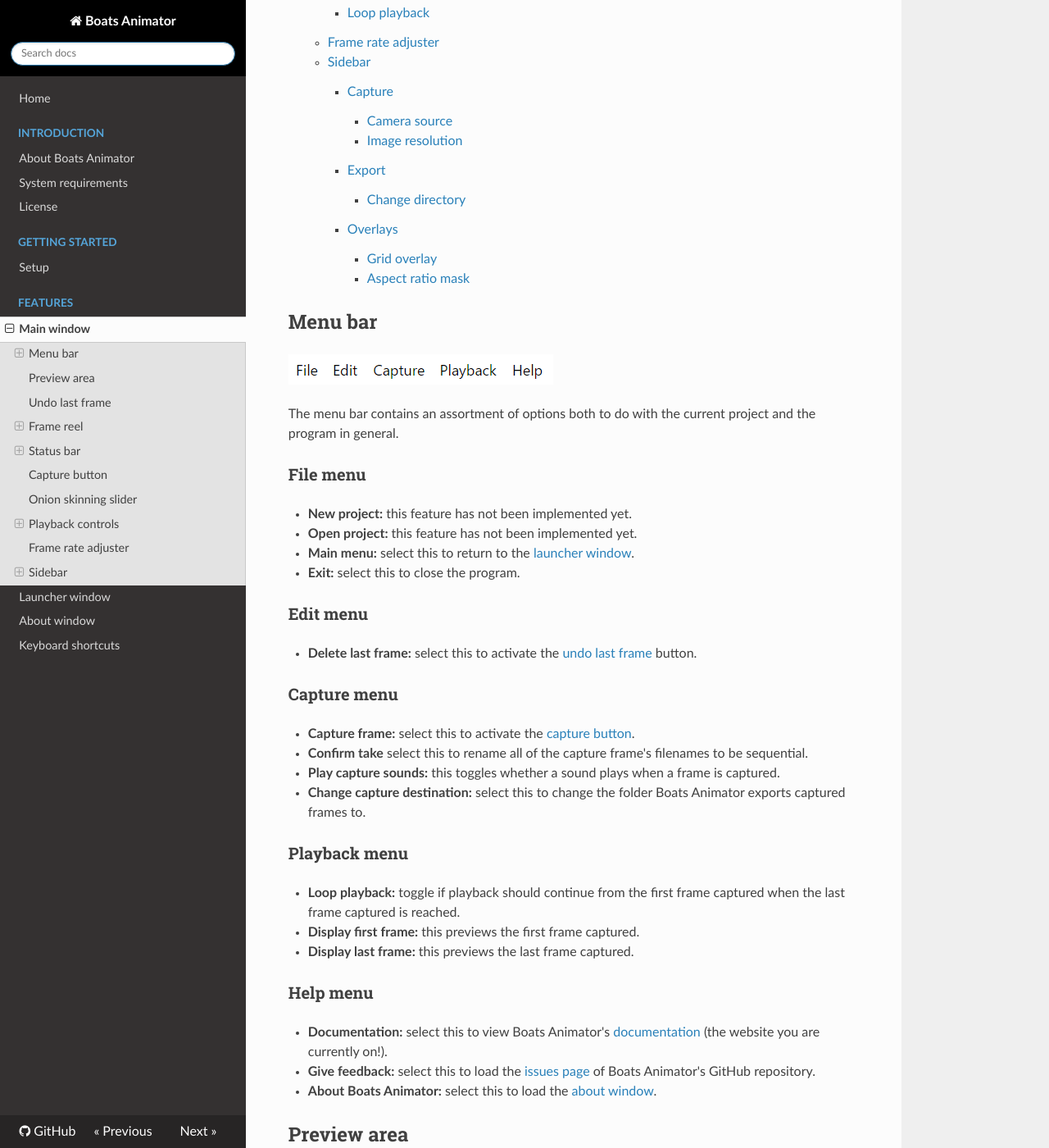
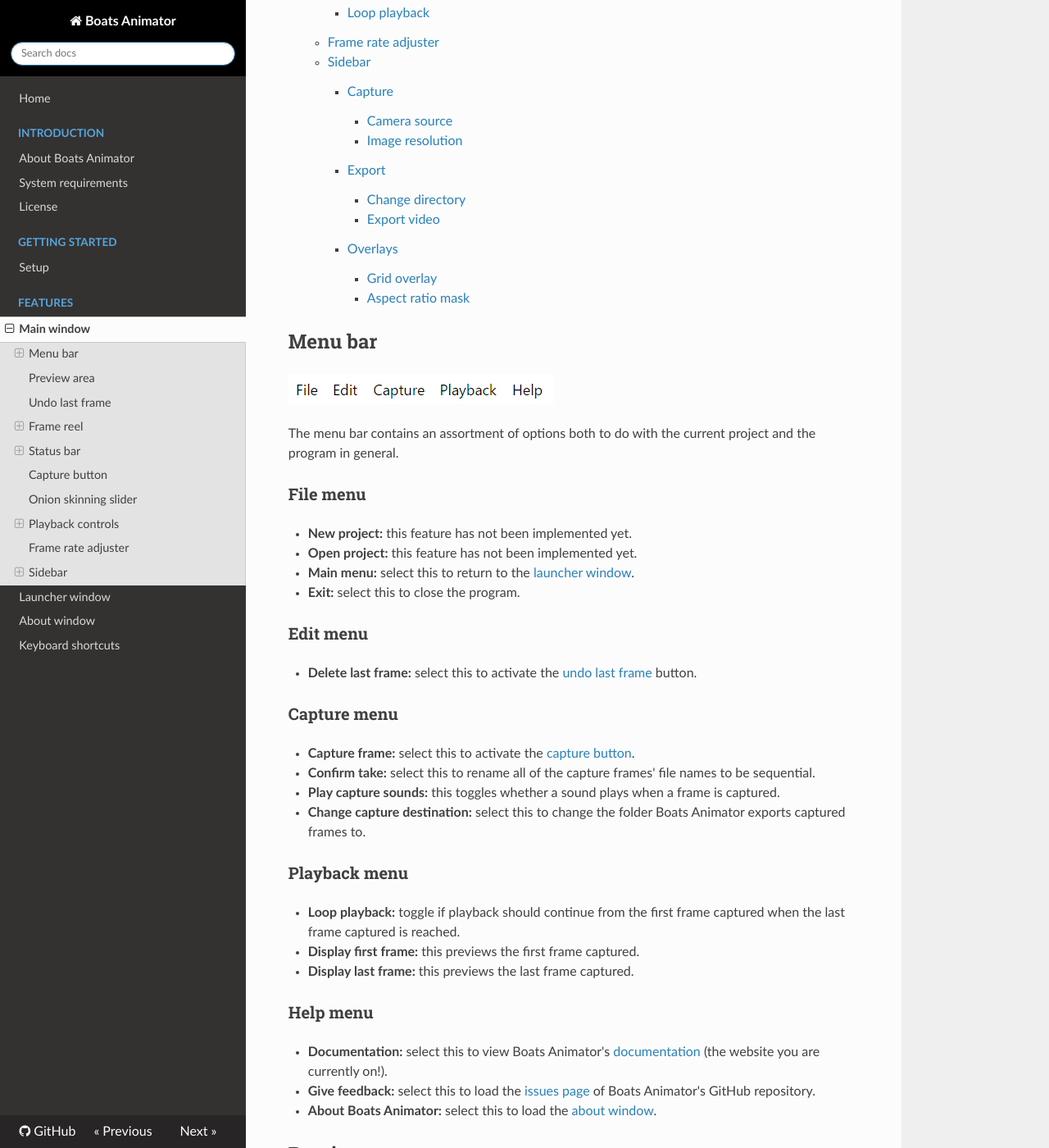
Before and after one commit to charlielee/boats-animator, an MkDocs documentation site: the page built from docs/features/main-window.md, in a window 1280 px wide and 1400 px high, scrolled down 1289 px. Shown: the whole window at 82% size. Built offline with MkDocs 1.6.1, drawn with Linux system fonts in a browser that asks for light colours; nearby versions of some CDN libraries; old or Windows-style settings are respelled for this version of MkDocs; some of the changed text lies outside the part shown.

Commit message:
Update docs with video export information

```diff
--- a/docs/features/main-window.md
+++ b/docs/features/main-window.md
@@ -4,41 +4,49 @@
 [TOC]
 
 ## Menu bar
+
 ![Menu bar](../img/menu-bar.png)
 
 The menu bar contains an assortment of options both to do with the current project and the program in general.
 
 ### File menu
+
 * **New project:** this feature has not been implemented yet.
 * **Open project:** this feature has not been implemented yet.
 * **Main menu:** select this to return to the [launcher window](launcher-window.md).
 * **Exit:** select this to close the program.
 
 ### Edit menu
+
 * **Delete last frame:** select this to activate the [undo last frame](#undo-last-frame) button.
 
 ### Capture menu
+
 * **Capture frame:** select this to activate the [capture button](#capture-button).
-* **Confirm take** select this to rename all of the capture frame's filenames to be sequential.
+* **Confirm take:** select this to rename all of the capture frames' file names to be sequential.
 * **Play capture sounds:** this toggles whether a sound plays when a frame is captured.
 * **Change capture destination:** select this to change the folder Boats Animator exports captured frames to.
 
 ### Playback menu
+
 * **Loop playback:** toggle if playback should continue from the first frame captured when the last frame captured is reached.
 * **Display first frame:** this previews the first frame captured.
 * **Display last frame:** this previews the last frame captured.
 
 ### Help menu
+
 * **Documentation:** select this to view Boats Animator's [documentation](http://boatsanimator.readthedocs.org/) (the website you are currently on!).
 * **Give feedback:** select this to load the [issues page](https://github.com/charlielee/boats-animator/issues) of Boats Animator's GitHub repository.
 * **About Boats Animator:** select this to load the [about window](about-window).
 
 ## Preview area
+
 ![Preview area](../img/preview-area.png)
 
 The preview area shows a live feed of the selected camera in [capture mode](#capture-mode) and is where frames are played back in [playback mode](#playback-mode). In capture mode a red border is displayed around the preview area.
 
 ## Undo last frame
+
 **Shortcut: `<Ctrl+Z>`**
 
 ![Undo last frame](../img/undo-last-frame.png)
@@ -46,45 +54,55 @@
 Select this to remove the last frame in the frame reel and delete it permanently from the hard-drive. After selecting this a confirm dialogue with "Are you sure you want to delete the last frame captured?" is displayed.
 
 ## Frame reel
+
 ![Frame reel](../img/frame-reel.png)
 
 The frame reel area displays thumbnails of all of the frames that have been captured. To preview a particular frame in the preview area simply select it from the frame reel. The current frame being previewed will have a white outline around it in the frame reel and playback will begin from this frame.
 
 ### Live-view button
+
 On the far right of the frame reel is the live-view button. After previewing captured frames, select this to return to [capture mode](#capture-mode). In capture mode this button has a white outline around it.
 
 ## Status bar
+
 ![Status bar](../img/status-bar.png)
 
 The status bar contains useful information about the current project.
 
 ### Current frame
+
 `Frame x of y`
 
 This is an indicator of what is currently being displayed in the preview area. When in capture mode `x` is equal to one more than the number of frames currently captured. The logic here is: "once this picture is taken it will become the `x`th frame captured."
 
 ### Current FPS
+
 `xx FPS`
 
 This is the frame rate that will be used to playback frames. The playback frame rate can be adjusted using the [frame rate adjuster](#frame-rate-adjuster).
 
 ### Current resolution
+
 `0000x0000` or `No camera selected`
 
 This is the current capture resolution that has been selected. `No camera selected` is displayed when a capture device is yet to be selected in the sidebar.
 
 ### Current mode
+
 `x mode`
 
 This is the current mode Boats Animator is in.
 
 #### Capture mode
+
 This is when a live-feed of the selected camera is displayed in the preview area. Capture mode is accessed by selecting the [live-view button](#live-view-button).
 
 #### Playback mode
+
 This is when a captured frame is displayed in the preview area. Preview mode can be accessed either by selecting a captured frame from the [frame reel](#frame-reel) or by selecting the play button.
 
 ## Capture button
+
 **Shortcut: `<Enter>`**
 
 ![Capture button](../img/capture-button.png)
@@ -92,45 +110,56 @@
 Select this button to capture a new frame from the live-feed that is visible in [capture mode](#capture-mode).
 
 ## Onion skinning slider
+
 ![Onion skinning slider](../img/onion-skinning-slider.png)
 
 This is used to set the amount of [onion skinning](https://en.wikipedia.org/wiki/Onion_skinning) that is displayed in the preview area in [capture mode](#capture-mode). Move the slider to the right of center to increase the opacity of the last frame captured. At present, moving the slider to the left will have the same effect. To turn off onion skinning move the slider back to the center.
 
 ## Playback controls
+
 ![Playback controls](../img/playback-controls.png)
 
 These buttons affect the playback of captured frames in the [preview area](#preview-area).
 
 ### First frame
+
 This previews the first frame captured.
 
 ### Previous frame
+
 This previews one frame to the left in the [frame reel](#frame-reel) of the current frame being displayed.
 
 ### Playback / pause frames
+
 When this is selected playback will begin from the first frame captured or resume from the current frame being previewed if in [playback mode](#playback-mode).
 
 The playback frames button switches to a pause button during playback. Selecting it pauses playback at the current frame being previewed.
 
 ### Stop playback
+
 Select this to stop playback and jump to the last frame captured.
 
 ### Next frame
+
 This previews one frame to the right in the [frame reel](#frame-reel) of the current frame being displayed.
 
 ### Last frame
+
 This previews the last frame captured.
 
 ### Loop playback
+
 Select this to toggle if playback should continue from the first frame captured when the last frame captured is reached.
 
 
 ## Frame rate adjuster
+
 ![Frame rate adjuster](../img/frame-rate-adjuster.png)
 
 This is used to set the number of frames per second to be displayed during playback. Whole numbers between 1 and 60 are accepted.
 
 ## Sidebar
+
 ![Sidebar](../img/sidebar.png)
 
 The sidebar contains options that are generally not changed very often during animating.
@@ -138,12 +167,14 @@
 ### Capture
 
 #### Camera source
+
 This is used to select the device to capture frames with. The list will automatically update if a device is plugged in or unplugged.
 
 !!! note "Note"
     Please note that Boats Animator currently only supports webcams and other similar USB devices. D-SLR support is not expected anytime soon.
 
 #### Image resolution
+
 This is used to select the resolution to capture frames at. The list is updated when the **camera source** is changed, to only show resolutions that are supported by the given device.
 
 If you select a resolution, switch to a different device, and switch back again, the last resolution selected will be remembered.
@@ -151,15 +182,22 @@
 ### Export
 
 #### Change directory
+
 Select this to change the folder Boats Animator exports captured frames to.
 
 !!! warning "Warning"
     Please be aware that Boats Animator will overwrite the existing frames in this directory if it has been used for a project before. This behaviour will be changed in a future version.
 
+#### Export video
+
+Select this to render the captured frames as a video file. See [Export Video](export-video.md) for further information. You must capture at least one frame for this option to be available.
+
 ### Overlays
 
 #### Grid overlay
+
 This displays a grid over the preview area in capture mode when the toggle button is selected. When enabled, the grid can be configured via a drop-menu and the opacity slider.
 
 #### Aspect ratio mask
+
 This displays a mask of the selected aspect ratio over the preview area when the toggle button is selected. When enabled, the mask can be configured via a drop-menu and the opacity slider.
```
Also changed, not shown: docs/features/export-video.md (added, +27 -0 lines), docs/features/keyboard-shortcuts.md (+2 -0 lines), docs/features/launcher-window.md (+5 -0 lines), docs/img/export-video-dialog.png (added).
